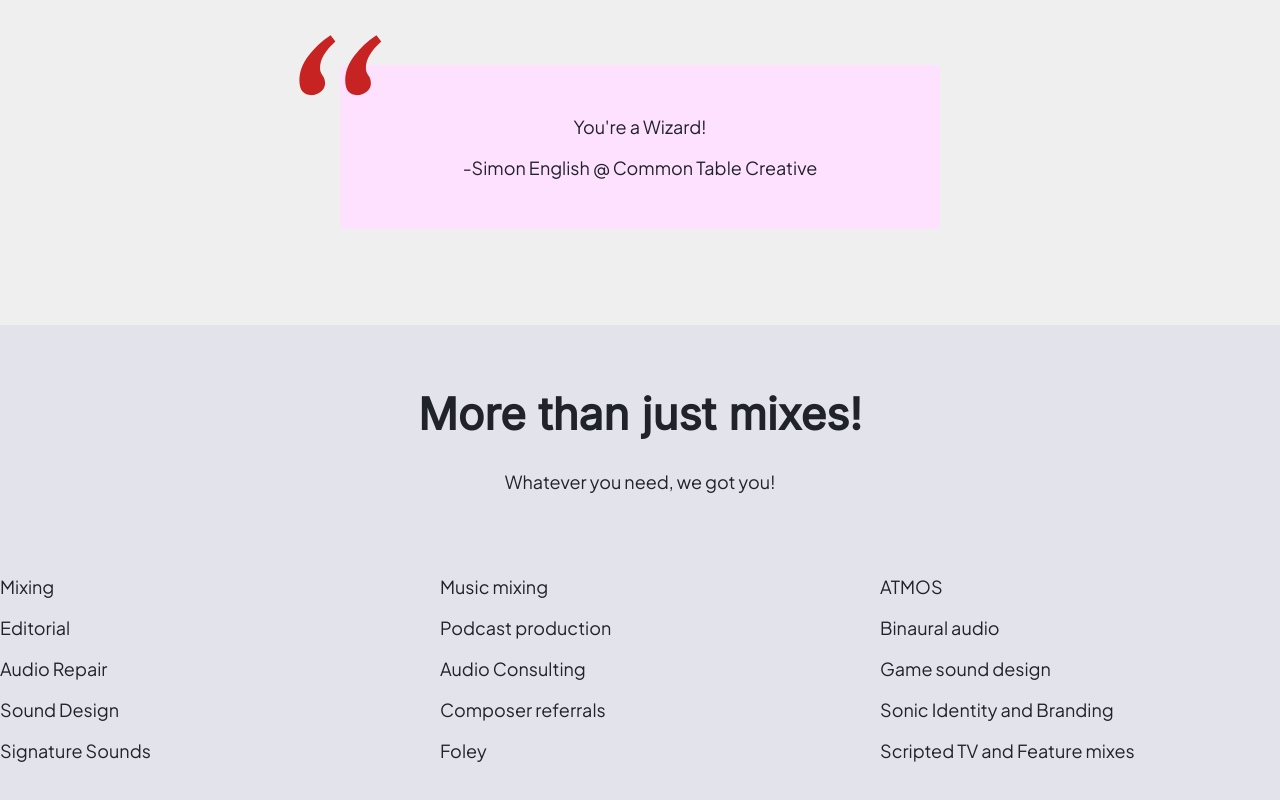
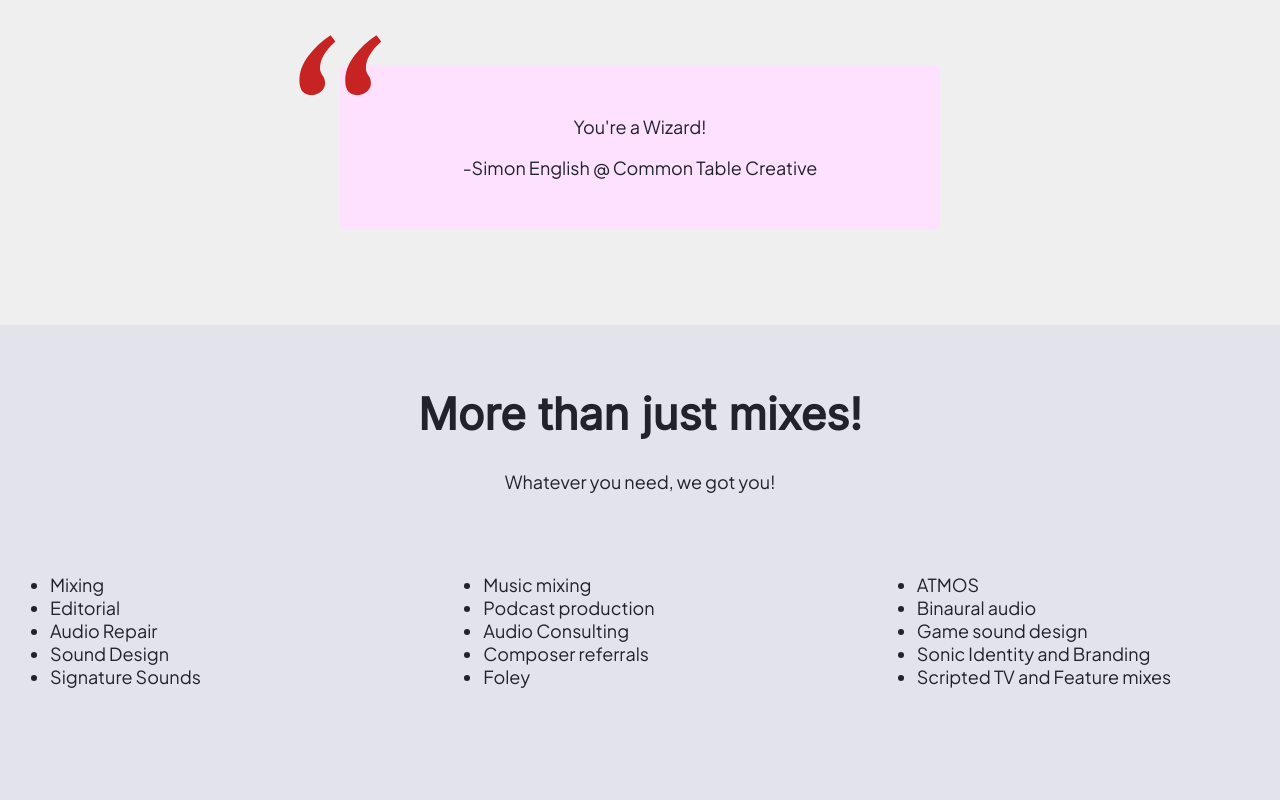
Before and after one commit to annsuparada/HiMIdLow, a React (Create React App) app in the folder client/: page / in a window 1280 px wide. Shown: the part 3183-3983 px from the top of the page. Built offline with nearby package versions, Linux system fonts and the light colour scheme.

Commit message:
detail mobile

```diff
--- a/client/src/App.tsx
+++ b/client/src/App.tsx
@@ -36,7 +36,6 @@ const App: React.FC = () => {
                   }
                   membershipId={membershipId}
                   whatWeDoId={whatWeDoId}
-                  membershipPerksId={membershipPerksId}
                 />
               }
             />
--- a/client/src/components/sections/DetailSection.tsx
+++ b/client/src/components/sections/DetailSection.tsx
@@ -1,6 +1,11 @@
-import { Card } from '@mui/material'
+import { Card, useMediaQuery } from '@mui/material'
 import React from 'react'
-import { darkBackground, lightPurple } from '../../theme'
+import {
+  darkBackground,
+  lightPurple,
+  mobileView,
+  tabletView,
+} from '../../theme'
 import arrowIcon from '../../logo/arrows-repeat-solid.svg'
 import pointerIcon from '../../logo/bullseye-pointer.svg'
 import volumeUpIcon from '../../logo/volume-up.svg'
@@ -10,15 +15,13 @@ import { details } from '../../data'
 
 interface DetailSectionProps {
   whatWeDoId: string
-  membershipPerksId: string
 }
-const DetailSection: React.FC<DetailSectionProps> = ({
-  whatWeDoId,
-  membershipPerksId,
-}) => {
+const DetailSection: React.FC<DetailSectionProps> = ({ whatWeDoId }) => {
+  const isTablet = useMediaQuery(`(max-width:${tabletView})`)
+  const isMobile = useMediaQuery(`(max-width:${mobileView})`)
   const styles = {
     container: {
-      paddingTop: '4rem',
+      padding: '4rem 0 4rem',
     },
     h1: { textAlign: 'center' as 'center', fontSize: '44px' },
     cardContainer: {
@@ -26,7 +29,8 @@ const DetailSection: React.FC<DetailSectionProps> = ({
       margin: '4rem auto 8rem',
       display: 'grid',
       gap: '2.5rem',
-      gridTemplateColumns: 'repeat(3, 1fr)',
+      gridTemplateColumns: isTablet ? '1fr' : 'repeat(3, 1fr)',
+      padding: '0 10px',
     },
     icon: {
       width: '4rem',
@@ -40,6 +44,7 @@ const DetailSection: React.FC<DetailSectionProps> = ({
       padding: '35px',
       borderRadius: '10px',
       boxShadow: '0 6px 45px 0px #261AAB33',
+      margin: '0 auto',
     },
     quoteImage: {
       position: 'absolute' as 'absolute',
@@ -62,6 +67,7 @@ const DetailSection: React.FC<DetailSectionProps> = ({
       paddingTop: '2rem',
       paddingBottom: '1rem',
     },
+    mixingList: {},
   }
 
   return (
@@ -99,7 +105,7 @@ const DetailSection: React.FC<DetailSectionProps> = ({
           </p>
         </Card>
       </div>
-      <div style={{ maxWidth: '1000px', margin: '0 auto' }}>
+      <div style={{ maxWidth: '1000px', margin: '0 auto', padding: '0 45px ' }}>
         <img src={quote} alt="quote icon" style={styles.quoteImage} />
         <div style={styles.quoteContainer}>
           <p>
@@ -115,7 +121,9 @@ const DetailSection: React.FC<DetailSectionProps> = ({
             Sound so good, you'll <br />
             never go back!
           </h1>
-          <div style={{ maxWidth: '600px', margin: '0 auto' }}>
+          <div
+            style={{ maxWidth: '600px', margin: '0 auto', padding: '0 10px' }}
+          >
             <p style={{ textAlign: 'center' }}>
               HiMidLow replaces unreliable freelancers and expensive studios for
               one flat monthly fee, and delivers mixes so good it’ll blow your
@@ -124,7 +132,10 @@ const DetailSection: React.FC<DetailSectionProps> = ({
           </div>
           <div style={styles.cardContainer}>
             {details.map((el, index) => (
-              <div style={{ padding: '10px' }} key={index}>
+              <div
+                style={{ padding: '10px', maxWidth: '450px', margin: '0 auto' }}
+                key={index}
+              >
                 <p style={{ fontWeight: 'bold', fontSize: '20px' }}>
                   {el.title}
                 </p>
@@ -135,7 +146,13 @@ const DetailSection: React.FC<DetailSectionProps> = ({
         </MainWrapper>
       </div>
 
-      <div style={{ maxWidth: '600px', margin: '6rem auto 6rem' }}>
+      <div
+        style={{
+          maxWidth: '600px',
+          margin: '6rem auto 6rem',
+          padding: '0 45px',
+        }}
+      >
         <img src={quote} alt="quote icon" style={styles.quoteImage} />
         <div style={styles.quoteContainer}>
           <p style={{ textAlign: 'center' }}>You're a Wizard!</p>
@@ -150,26 +167,32 @@ const DetailSection: React.FC<DetailSectionProps> = ({
           <h1 style={styles.h1}>More than just mixes!</h1>
           <p style={{ textAlign: 'center' }}>Whatever you need, we got you!</p>
           <div style={styles.cardContainer}>
-            <div>
-              <p>Mixing</p>
-              <p>Editorial</p>
-              <p>Audio Repair</p>
-              <p>Sound Design</p>
-              <p>Signature Sounds</p>
+            <div style={styles.mixingList}>
+              <ul>
+                <li>Mixing</li>
+                <li>Editorial</li>
+                <li>Audio Repair</li>
+                <li>Sound Design</li>
+                <li>Signature Sounds</li>
+              </ul>
             </div>
-            <div>
-              <p>Music mixing</p>
-              <p>Podcast production</p>
-              <p>Audio Consulting</p>
-              <p>Composer referrals</p>
-              <p>Foley</p>
+            <div style={styles.mixingList}>
+              <ul>
+                <li>Music mixing</li>
+                <li>Podcast production</li>
+                <li>Audio Consulting</li>
+                <li>Composer referrals</li>
+                <li>Foley</li>
+              </ul>
             </div>
-            <div>
-              <p>ATMOS</p>
-              <p>Binaural audio</p>
-              <p>Game sound design</p>
-              <p>Sonic Identity and Branding</p>
-              <p>Scripted TV and Feature mixes</p>
+            <div style={styles.mixingList}>
+              <ul>
+                <li>ATMOS</li>
+                <li>Binaural audio</li>
+                <li>Game sound design</li>
+                <li>Sonic Identity and Branding</li>
+                <li>Scripted TV and Feature mixes</li>
+              </ul>
             </div>
           </div>
         </MainWrapper>
--- a/client/src/pages/Homepage.tsx
+++ b/client/src/pages/Homepage.tsx
@@ -15,14 +15,12 @@ interface HomepageProps {
   ) => void
   whatWeDoId: string
   membershipId: string
-  membershipPerksId: string
 }
 
 const Homepage: React.FC<HomepageProps> = ({
   scrollToMembershipOnClick,
   whatWeDoId,
   membershipId,
-  membershipPerksId,
 }) => {
   return (
     <>
@@ -32,10 +30,7 @@ const Homepage: React.FC<HomepageProps> = ({
         <Header scrollToMembershipOnClick={scrollToMembershipOnClick} />
         <WorkSection />
         <BrandingSection />
-        <DetailSection
-          whatWeDoId={whatWeDoId}
-          membershipPerksId={membershipPerksId}
-        />
+        <DetailSection whatWeDoId={whatWeDoId} />
         <Benefits scrollToMembershipOnClick={scrollToMembershipOnClick} />
         <MembershipLevels membershipId={membershipId} />
       </div>
--- a/client/src/pages/WhatWeDoPage.tsx
+++ b/client/src/pages/WhatWeDoPage.tsx
@@ -84,7 +84,7 @@ const WhatWeDoPage: React.FC = () => {
             </div>
           </div>
         </div>
-        <DetailSection whatWeDoId="" membershipPerksId="" />
+        <DetailSection whatWeDoId="" />
       </div>
     </>
   )
```
